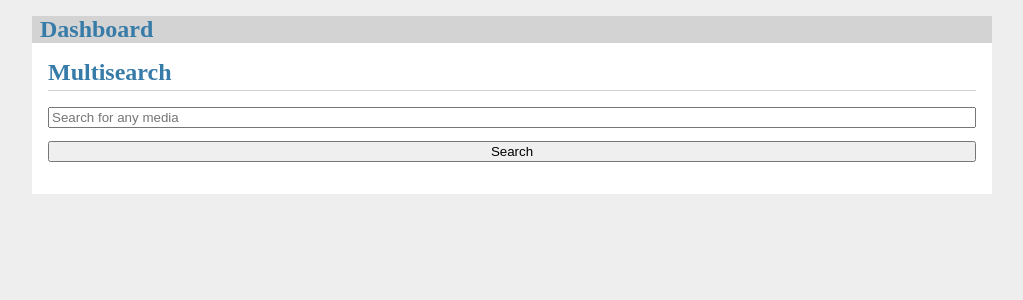
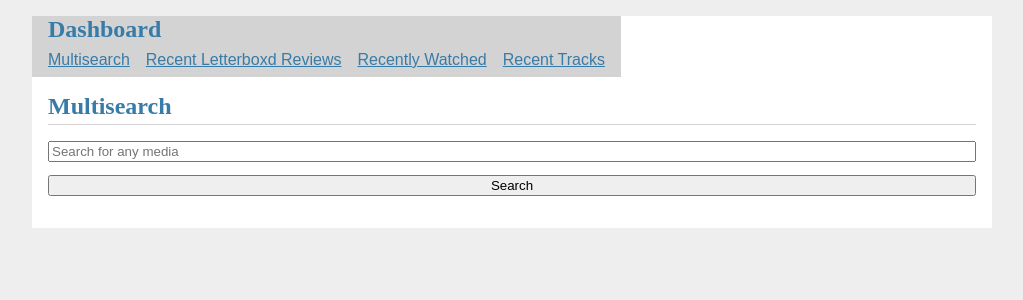
Before and after one commit to Noahffiliation/website, a Flask app: page /multisearch in a window 1280 px wide. Shown: the top 300 px of the page, without its empty margins (128-1151 px from the left). Run offline with Flask 2, Linux system fonts and the light colour scheme.

Commit message:
Barebones navigation done

```diff
--- a/app.py
+++ b/app.py
@@ -9,7 +9,7 @@ app = Flask(__name__)
 
 @app.route('/')
 def home():
-    return f'<h1>Soon<sup>TM</sup></h1>'
+    return render_template('dashboard.html')
 
 
 @app.route('/recently_watched')
@@ -23,13 +23,7 @@ def recently_watched():
     trakt_request = Request(
         'https://api.trakt.tv/users/noahffiliation/history/', headers=headers)
     response = urlopen(trakt_request).read()
-
-    # response = feedparser.parse('https://api.trakt.tv/users/noahffiliation/watchlist/movies/title', request_headers=headers)
-
-    # print(response)
-
     trakt_list = json.loads(response)
-    # print(trakt_list[0])
     return render_template('recently_watched.html', trakt_list=trakt_list)
 
 
--- a/static/style.css
+++ b/static/style.css
@@ -3,7 +3,7 @@ body { max-width: 960px; margin: 0 auto; background: white; }
 h1 { font-family: serif; color: #377ba8; margin: 1rem 0; }
 a { color: #377ba8; }
 hr { border: none; border-top: 1px solid lightgray; }
-nav { background: lightgray; display: flex; align-items: center; padding: 0 0.5rem; }
+nav { background: lightgray; display: inline-block; align-items: center; padding: 0 0.5rem; }
 nav h1 { flex: auto; margin: 0; }
 nav h1 a { text-decoration: none; padding: 0.25rem 0.5rem; }
 nav ul  { display: flex; list-style: none; margin: 0; padding: 0; }
--- a/templates/base.html
+++ b/templates/base.html
@@ -1,15 +1,18 @@
 <!DOCTYPE html>
-<title>{% block title %}{% endblock %} - Flaskr</title>
+<title>{% block title %}{% endblock %}</title>
 <link rel="stylesheet" href="{{ url_for('static', filename='style.css') }}">
 <nav>
-    <h1>Dashboard</h1>
+    <h1><a href="/">Dashboard</a></h1>
+    <ul>
+        <li><a href="/multisearch">Multisearch</a></li>
+        <li><a href="/letterboxd">Recent Letterboxd Reviews</a></li>
+        <li><a href="/recently_watched">Recently Watched</a></li>
+        <li><a href="/lastfm">Recent Tracks</a></li>
+    </ul>
 </nav>
 <section class="content">
     <header>
         {% block header %}{% endblock %}
     </header>
-    {% for message in get_flashed_messages() %}
-        <div class="flash">{{ message }}</div>
-    {% endfor %}
     {% block content %}{% endblock %}
 </section>
--- /dev/null
+++ b/templates/dashboard.html
@@ -0,0 +1,5 @@
+{% extends 'base.html' %}
+
+{% block content %}
+    <h1>Soon<sup>TM</sup></h1>
+{% endblock %}
```
